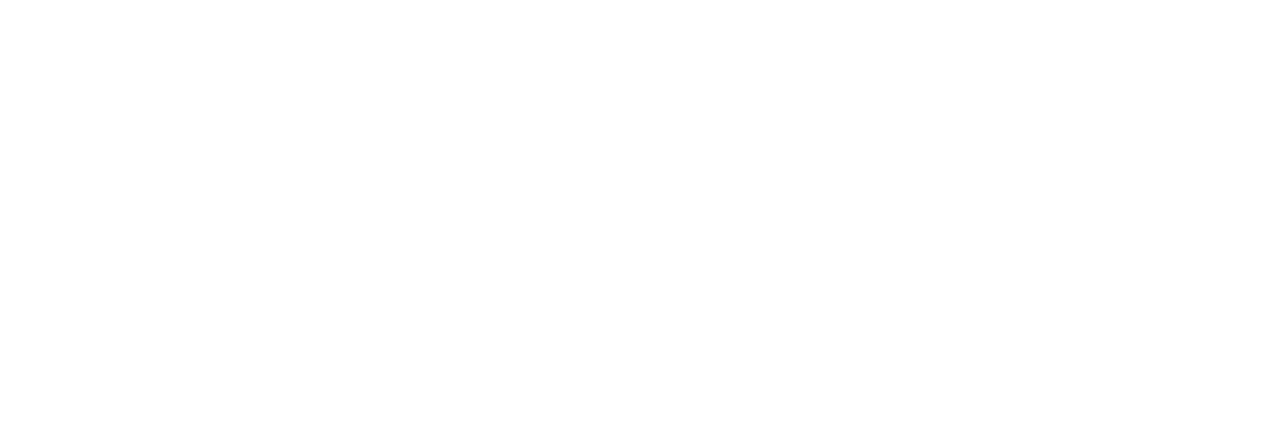
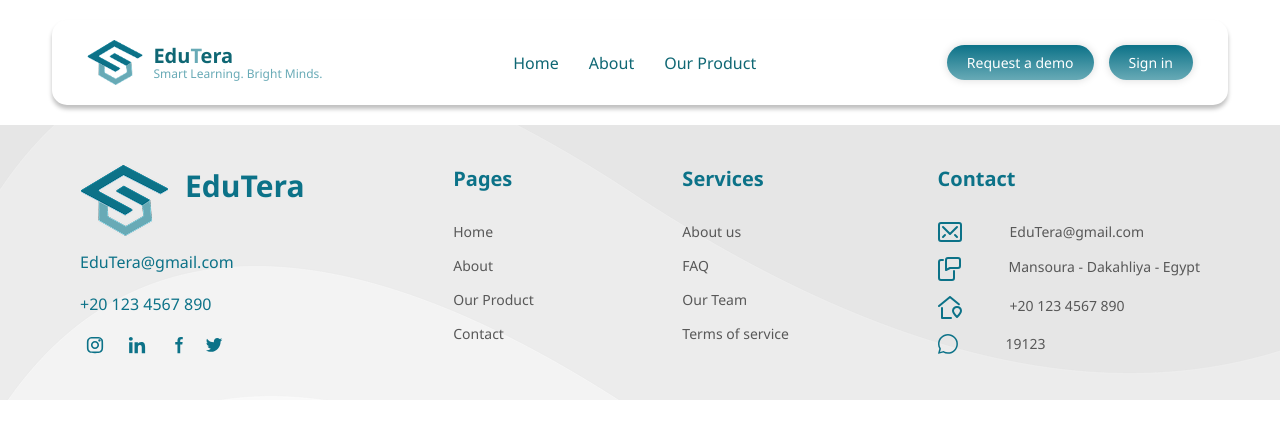
Before and after one commit to asmaaelbahrawi1/DerasaX, a React (Vite) app in the folder DerasaX/: page /News in a window 1280 px wide. Before the commit this address had no page. Shown: the top 438 px of the page. Built offline with nearby package versions, Linux system fonts and the light colour scheme.

Commit message:
preparing 3cards

```diff
--- /dev/null
+++ b/DerasaX/src/pages/Activities/Activities.tsx
@@ -0,0 +1,17 @@
+import './Activities.css'
+import '../../styles/global.css'
+import '../../styles/theme.css'
+import NavBar from '../../components/layout/Navbar/NavBar'
+import Footer from '../../components/layout/Footer/Footer'
+
+export default function Activities(){
+    return(
+        <>
+            <NavBar/>
+
+            <Footer/>
+        </>
+
+    );
+
+}
--- /dev/null
+++ b/DerasaX/src/pages/Events/Events.tsx
@@ -0,0 +1,19 @@
+import './Events.css'
+import '../../styles/global.css'
+import '../../styles/theme.css'
+import NavBar from '../../components/layout/Navbar/NavBar'
+import Footer from '../../components/layout/Footer/Footer'
+
+
+
+export default function Events(){
+    return(
+        <>
+            <NavBar/>
+
+            <Footer/>
+        </>
+
+    );
+
+}
--- a/DerasaX/src/pages/Home/HomePage.tsx
+++ b/DerasaX/src/pages/Home/HomePage.tsx
@@ -2,6 +2,7 @@
 import Footer from '../../components/layout/Footer/Footer'
 import NavBar from '../../components/layout/Navbar/NavBar'
 import FaqButton from "../../components/FAQ/FAQButton"
+
 
 import HeroSection from './HomePageSections/HeroSection/HeroSection'
 
@@ -14,6 +15,7 @@ export default function HomePage() {
             <HeroSection />
             <FaqButton />
 
+
              <Footer />
 
          </div>
--- a/DerasaX/src/pages/Home/HomePageSections/threeCardsSection/threecards.tsx
+++ b/DerasaX/src/pages/Home/HomePageSections/threeCardsSection/threecards.tsx
@@ -0,0 +1 @@
+import './threecards.css'
--- /dev/null
+++ b/DerasaX/src/pages/News/News.tsx
@@ -0,0 +1,18 @@
+import './News.css'
+import '../../styles/global.css'
+import '../../styles/theme.css'
+import NavBar from '../../components/layout/Navbar/NavBar'
+import Footer from '../../components/layout/Footer/Footer'
+
+
+export default function News(){
+    return(
+        <>
+            <NavBar/>
+
+            <Footer/>
+        </>
+
+    );
+
+}
--- a/DerasaX/src/router/AppRouter.tsx
+++ b/DerasaX/src/router/AppRouter.tsx
@@ -2,6 +2,10 @@ import { Routes, Route } from "react-router-dom";
 import HomePage from "../pages/Home/HomePage";
 import RequestDemoPage from "../pages/RequestDemo/RequestDemoPage"
 import SignIn from "../pages/SignIn/SignIn";
+import Events from "../pages/Events/Events"
+import Activities from "../pages/Activities/Activities"
+import News from "../pages/News/News"
+
 
 export default function AppRouter() {
   return (
@@ -9,6 +13,10 @@ export default function AppRouter() {
       <Route path="/" element={<HomePage />} />
       <Route path="/RequestDemoPage" element={<RequestDemoPage />} />
       <Route path="/SignIn" element={<SignIn/>} />
+      <Route path="/Events" element={<Events/>} />
+      <Route path="/Activities" element={<Activities/>} />
+      <Route path="/News" element={<News/>} />
+
     </Routes>
   );
 }
```
Also changed, not shown: DerasaX/src/pages/Activities/Activities.css (added), DerasaX/src/pages/Events/Events.css (added), DerasaX/src/pages/News/News.css (added).
